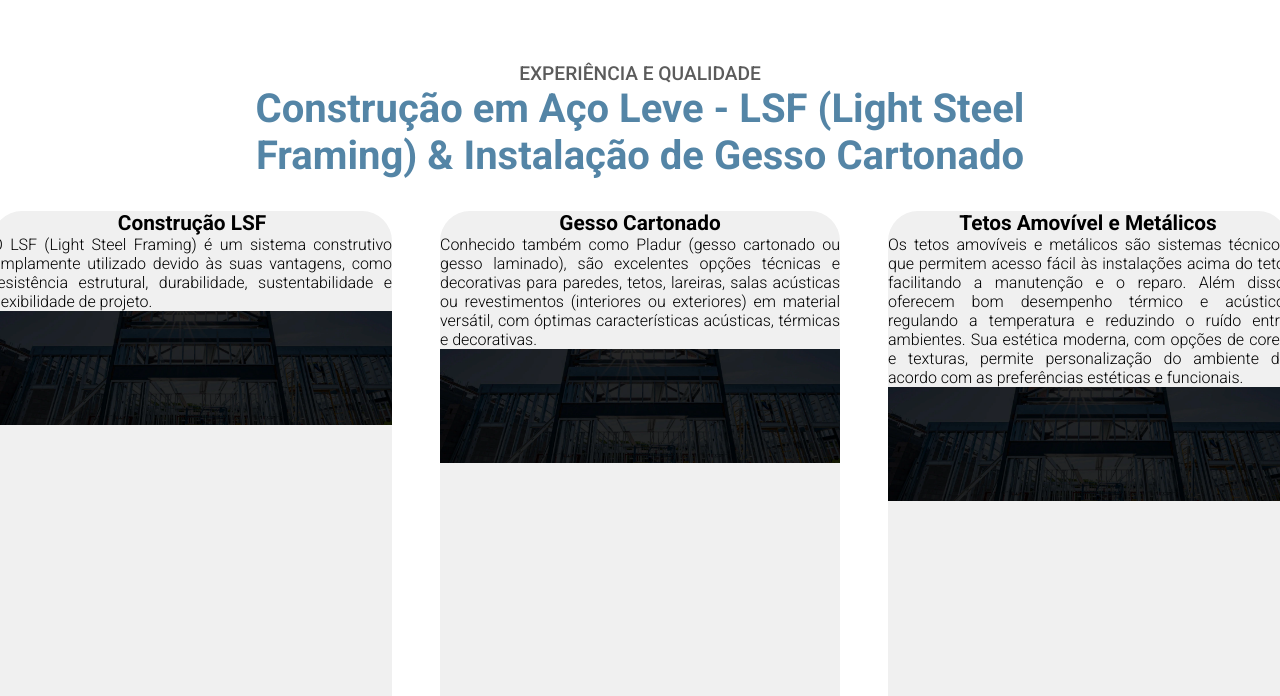
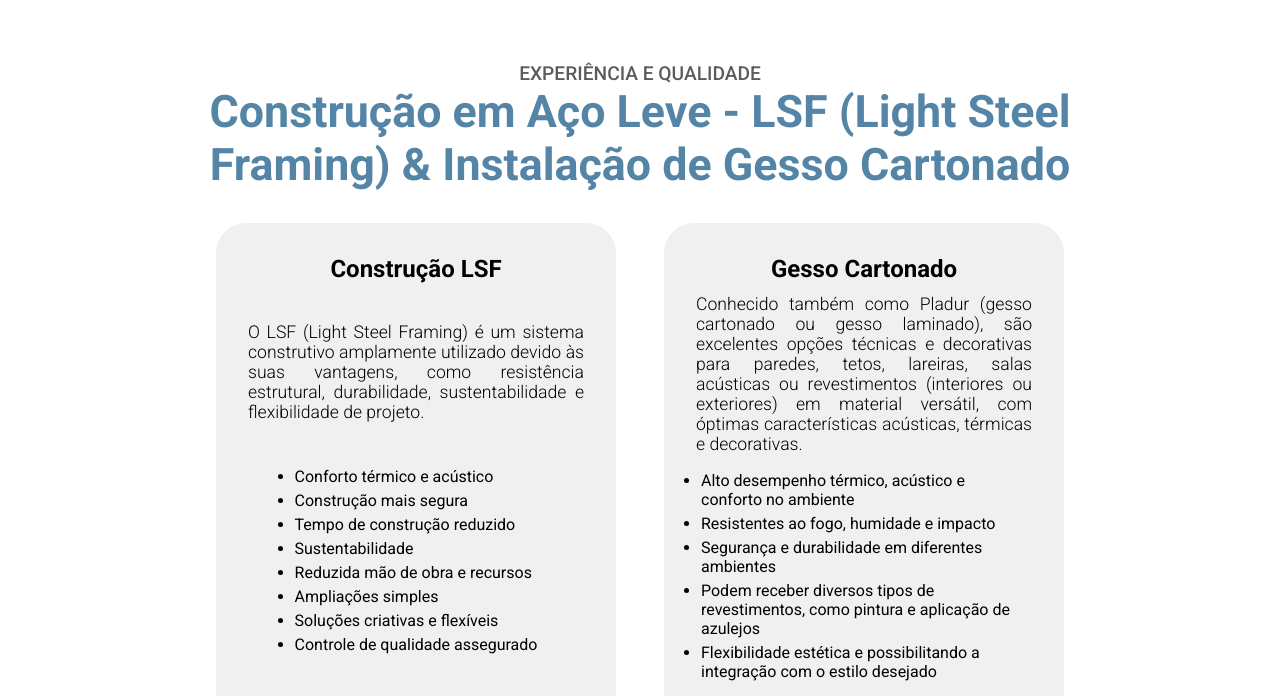
Before and after one commit to ynfleozin/site-placdestak, an Angular app: page / in a window 1280 px wide. Shown: the part 1175-1871 px from the top of the page. Built offline with nearby package versions, Linux system fonts and the light colour scheme; a web font is replaced by a local one.

Commit message:
update service section

```diff
--- a/src/app/components/home/home.component.html
+++ b/src/app/components/home/home.component.html
@@ -46,6 +46,14 @@
           <h3>{{service.title}}</h3>
           <p>{{service.description}}</p>
 
+          @if((service.advantages ?? []).length > 0){
+            <ul>
+              @for(advantage of service.advantages; track advantage){
+                <li>{{advantage}}</li>
+              }
+            </ul>
+          }
+
           <img [src]="service.img" alt="Service">
         </div>
       }
--- a/src/app/components/home/home.component.scss
+++ b/src/app/components/home/home.component.scss
@@ -67,13 +67,13 @@
 
     .feature-text {
       h2 {
-        font-size: 1.2rem;
+        font-size: 1.3rem;
         font-weight: 500;
       }
 
       p {
-        font-size: 1rem;
-        font-weight: 200;
+        font-size: 1.1rem;
+        font-weight: 300;
       }
     }
   }
@@ -97,13 +97,13 @@
 
     h2 {
       color: $primary-color;
-      font-size: 2.5rem;
+      font-size: 2.8rem;
       margin-bottom: 15px;
     }
 
     p {
       color: $primary-text;
-      font-size: 1.1rem;
+      font-size: 1.3rem;
       font-weight: 300;
     }
   }
@@ -128,34 +128,51 @@
     h3{
       width: 900px;
       font-weight: 700;
-      font-size: 2.5rem;
+      font-size: 2.8rem;
       color: $primary-color;
     }
   }
 
   .services{
     display: flex;
-    flex-direction: row;
+    flex-wrap: wrap;
+    justify-content: center;
     gap: 3rem;
 
     .services-item{
       width: 400px;
-      height: 550px;
+      height: 750px;
       border-radius: 30px;
       background: #f0f0f0;
+      display: flex;
+      flex-direction: column;
+      align-items: center;
+      justify-content: space-between;
+      padding: 2rem;
+      text-align: center;
 
       h3{
-        font-size: 1.3rem;
+        font-size: 1.5rem;
       }
 
       p{
+        font-size: 1.1rem;
         font-weight: 300;
         text-align: justify;
+      }
+
+      ul{
+        text-align: left;
+
+        li{
+          margin: 5px;
+        }
       }
 
       img{
         width: 100%;
       }
+
     }
   }
 }
--- a/src/app/components/home/home.component.ts
+++ b/src/app/components/home/home.component.ts
@@ -49,17 +49,34 @@ export class HomeComponent implements OnInit, OnDestroy {
     {
       title: 'Construção LSF',
       description: 'O LSF (Light Steel Framing) é um sistema construtivo amplamente utilizado devido às suas vantagens, como resistência estrutural, durabilidade, sustentabilidade e flexibilidade de projeto.',
-      img: 'assets/imgs/bannerPlacdestak.webp'
+      img: 'assets/imgs/serviceTest.jpg',
+      advantages: [
+        'Conforto térmico e acústico',
+        'Construção mais segura',
+        'Tempo de construção reduzido',
+        'Sustentabilidade',
+        'Reduzida mão de obra e recursos',
+        'Ampliações simples',
+        'Soluções criativas e flexíveis',
+        'Controle de qualidade assegurado'
+      ]
     },
     {
       title: 'Gesso Cartonado',
       description: 'Conhecido também como Pladur (gesso cartonado ou gesso laminado), são excelentes opções técnicas e decorativas para paredes, tetos, lareiras, salas acústicas ou revestimentos (interiores ou exteriores) em material versátil, com óptimas características acústicas, térmicas e decorativas.',
-      img: 'assets/imgs/bannerPlacdestak.webp'
+      img: 'assets/imgs/serviceTest.jpg',
+      advantages: [
+        'Alto desempenho térmico, acústico e conforto no ambiente',
+        'Resistentes ao fogo, humidade e impacto',
+        'Segurança e durabilidade em diferentes ambientes',
+        'Podem receber diversos tipos de revestimentos, como pintura e aplicação de azulejos',
+        'Flexibilidade estética e possibilitando a integração com o estilo desejado'
+      ]
     },
     {
       title: 'Tetos Amovível e Metálicos',
       description: 'Os tetos amovíveis e metálicos são sistemas técnicos que permitem acesso fácil às instalações acima do teto, facilitando a manutenção e o reparo. Além disso, oferecem bom desempenho térmico e acústico, regulando a temperatura e reduzindo o ruído entre ambientes. Sua estética moderna, com opções de cores e texturas, permite personalização do ambiente de acordo com as preferências estéticas e funcionais.',
-      img: 'assets/imgs/bannerPlacdestak.webp'
+      img: 'assets/imgs/serviceTest.jpg'
     },
   ]
 
```
Also changed, not shown: src/assets/imgs/serviceTest.jpg (added).
